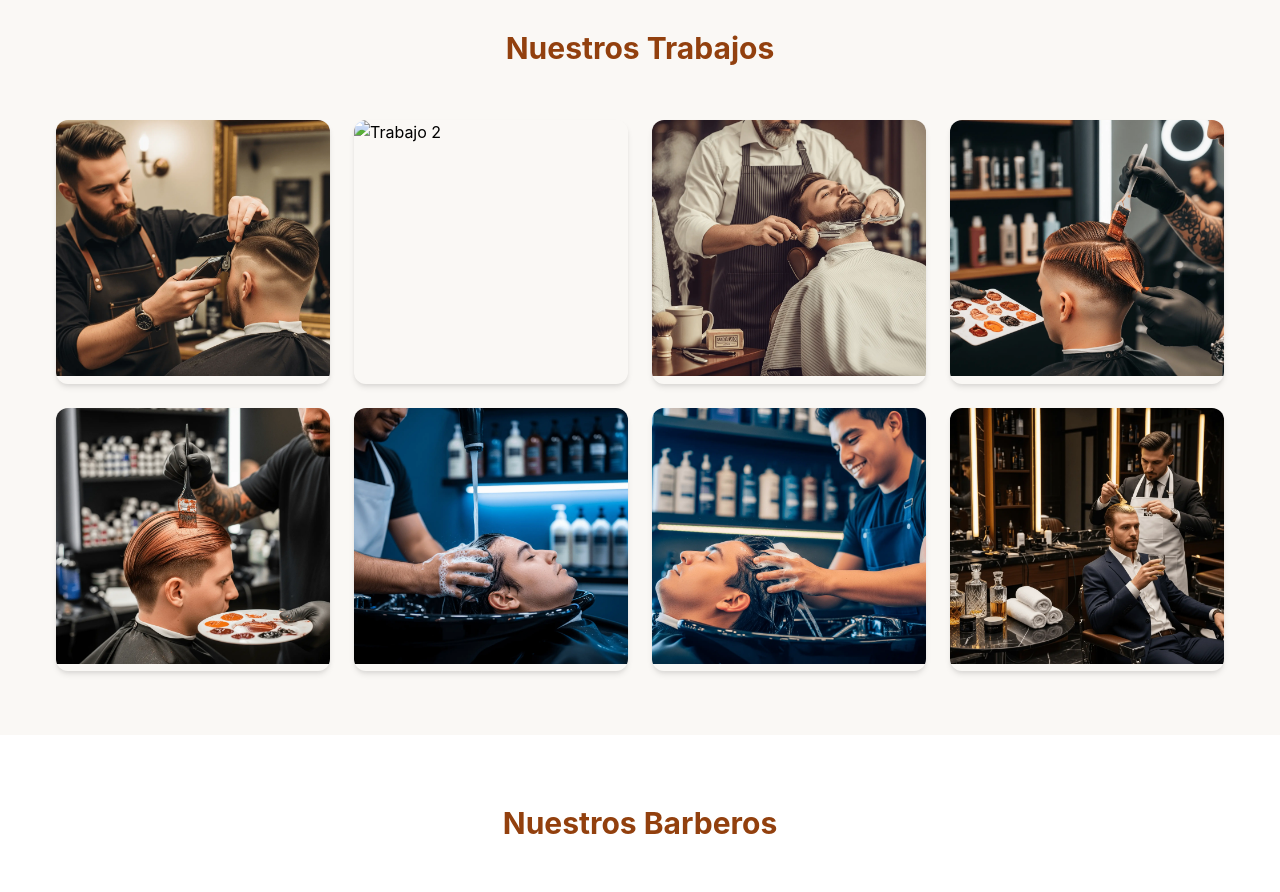
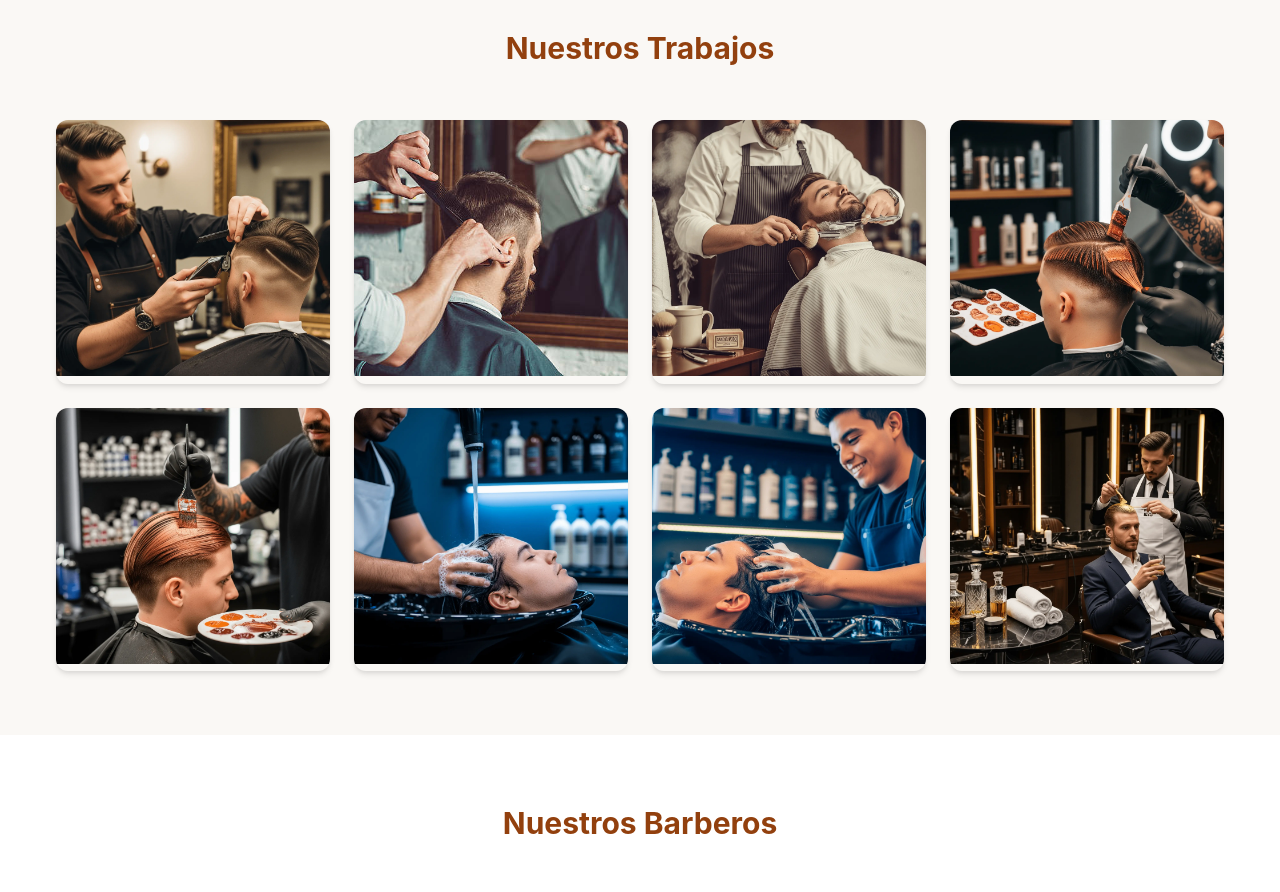
Before and after one commit to MacDuki/TallerIng, a website with bundled scripts: page index.html in a window 1280 px wide. Shown: the part 840-1732 px from the top of the page. Built offline with nearby package versions, Linux system fonts and the light colour scheme; files whose address does not match are found by name.

Commit message:
update img

```diff
--- a/index.html
+++ b/index.html
@@ -75,7 +75,7 @@
             <!-- Trabajo 2 -->
             <div class="gallery-item" onclick="openModal(1)">
               <img
-                src="./assets/worksImages/P01v2-min.png"
+                src="./assets/worksImages/P01v2-min.jpg"
                 alt="Trabajo 2"
                 class="gallery-img"
                 loading="lazy"
--- a/main.js
+++ b/main.js
@@ -10,7 +10,7 @@ const trabajos = [
   },
   {
     titulo: "Corte de Pelo Profesional",
-    imagen: "./assets/worksImages/P01v2-min.png",
+    imagen: "./assets/worksImages/P01v2-min.jpg",
     texto:
       "Corte personalizado con estilo a la moda y técnicas de precisión para cada tipo de rostro.",
   },
```
Also changed, not shown: assets/worksImages/P01v2-min.jpg (added).
